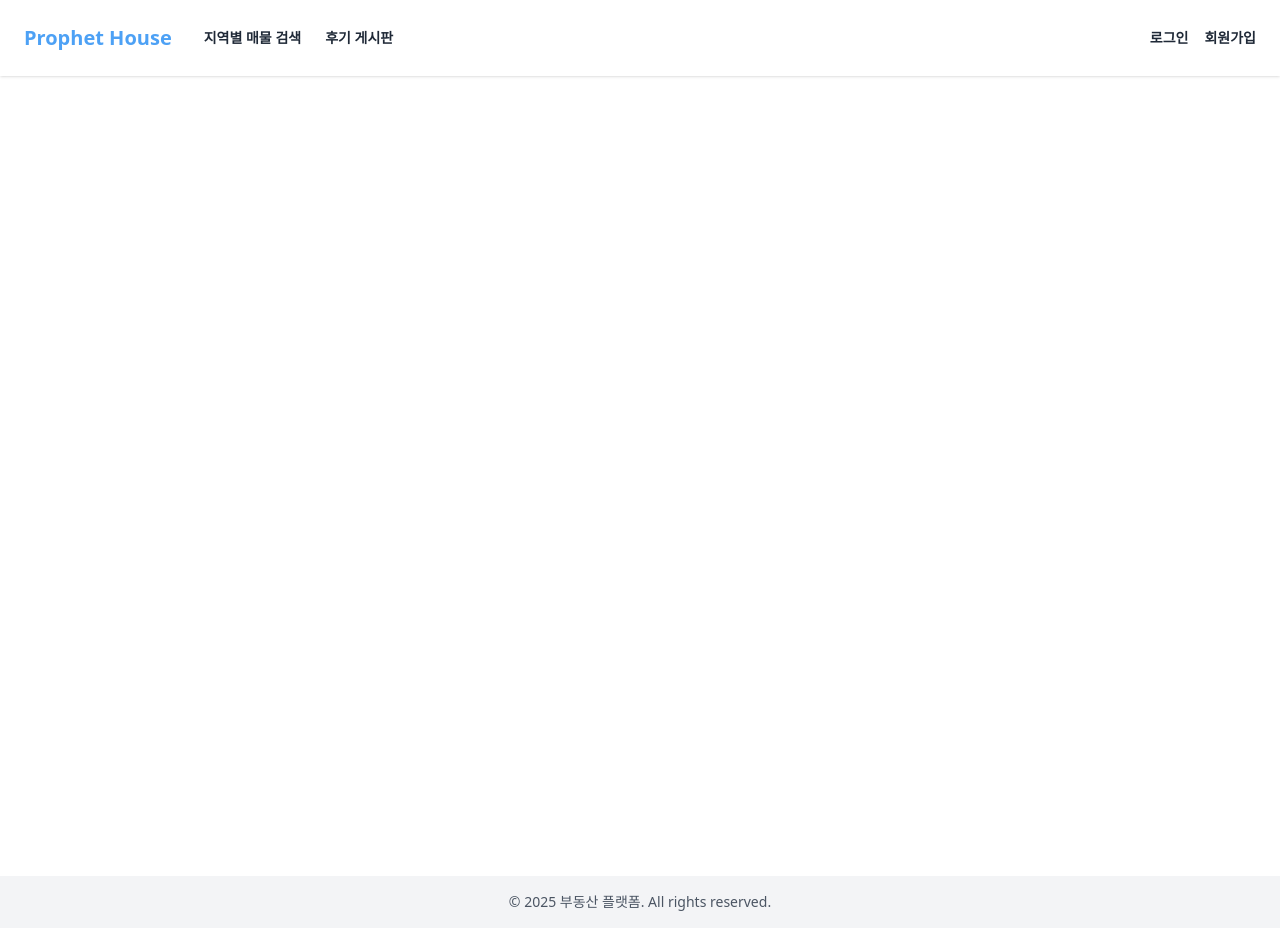
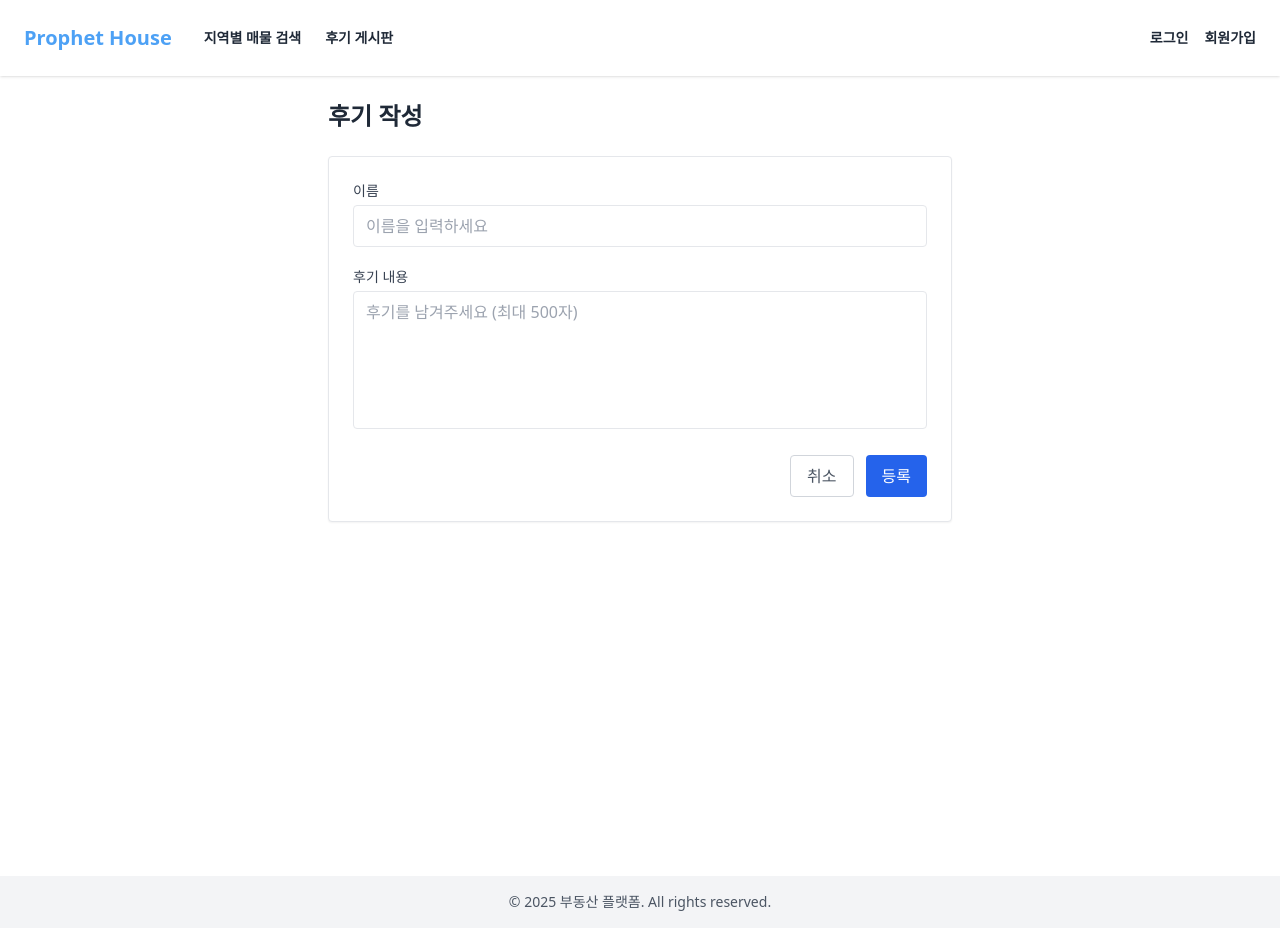
Before and after one commit to eoreunjee/final-project-prophet-house, a Vue app in the folder front/: page /reviews/regist in a window 1280 px wide. Built offline with nearby package versions, Linux system fonts and the light colour scheme.

Commit message:
파일이름 변경, 후기작성 페이지 추가가

```diff
--- /dev/null
+++ b/front/src/components/JeonsaeSagi.vue
@@ -0,0 +1,31 @@
+<template>
+        <!-- 실거래가 예측 안내 -->
+    <section class="bg-red-50 border-l-4 border-red-400 text-red-700 px-6 py-4 rounded mb-6">
+      지역별로 전세사기 발생 건수를 확인하실 수 있습니다.
+    </section>
+
+    <!-- 매물 카드 리스트 -->
+    <section class="grid grid-cols-1 md:grid-cols-2 lg:grid-cols-3 gap-6">
+      <div v-for="n in 6" :key="n" class="bg-white border rounded-lg p-5 shadow-sm">
+        <div class="mb-2 font-semibold text-gray-800">강남 신축 아파트</div>
+        <p class="text-sm text-gray-600 mb-1">서울특별시 강남구 테헤란로 123</p>
+        <p class="text-sm text-gray-600">가격: 9억 8000만원</p>
+        <p class="text-sm text-gray-600">면적: 84.12㎡ (25평)</p>
+        <p class="text-sm text-gray-600">구조: 3룸 / 2욕실</p>
+        <p class="text-sm text-gray-600">층수: 12층 / 총 20층</p>
+        <p class="text-sm mt-2 font-medium text-blue-600">예상 미래 시세: 10억 5000만원</p>
+        <div class="mt-4 flex justify-between items-center">
+          <button class="text-sm text-blue-600 hover:underline">상세보기</button>
+          <button class="px-3 py-1 bg-blue-100 text-blue-600 text-sm rounded">연락하기</button>
+        </div>
+      </div>
+    </section>
+</template>
+
+<script setup>
+
+</script>
+
+<style lang="scss" scoped>
+
+</style>
--- /dev/null
+++ b/front/src/components/RealpricePrediction.vue
@@ -0,0 +1,31 @@
+<template>
+        <!-- 실거래가 예측 안내 -->
+    <section class="bg-blue-50 border-l-4 border-blue-400 text-blue-700 px-6 py-4 rounded mb-6">
+      매매 실거래가 예측 정보를 확인하실 수 있습니다.
+    </section>
+
+    <!-- 매물 카드 리스트 -->
+    <section class="grid grid-cols-1 md:grid-cols-2 lg:grid-cols-3 gap-6">
+      <div v-for="n in 6" :key="n" class="bg-white border rounded-lg p-5 shadow-sm">
+        <div class="mb-2 font-semibold text-gray-800">강남 신축 아파트</div>
+        <p class="text-sm text-gray-600 mb-1">서울특별시 강남구 테헤란로 123</p>
+        <p class="text-sm text-gray-600">가격: 9억 8000만원</p>
+        <p class="text-sm text-gray-600">면적: 84.12㎡ (25평)</p>
+        <p class="text-sm text-gray-600">구조: 3룸 / 2욕실</p>
+        <p class="text-sm text-gray-600">층수: 12층 / 총 20층</p>
+        <p class="text-sm mt-2 font-medium text-blue-600">예상 미래 시세: 10억 5000만원</p>
+        <div class="mt-4 flex justify-between items-center">
+          <button class="text-sm text-blue-600 hover:underline">상세보기</button>
+          <button class="px-3 py-1 bg-blue-100 text-blue-600 text-sm rounded">연락하기</button>
+        </div>
+      </div>
+    </section>
+</template>
+
+<script setup>
+
+</script>
+
+<style lang="scss" scoped>
+
+</style>
--- a/front/src/components/TheHeader.vue
+++ b/front/src/components/TheHeader.vue
@@ -11,7 +11,7 @@
               class="text-gray-800 hover:text-[#4DA1F5] hover:no-underline no-underline"
             >지역별 매물 검색</router-link>
             <router-link
-              to="/reviews"
+              to="/reviews/list"
               class="text-gray-800 hover:text-[#4DA1F5] hover:no-underline no-underline"
             >후기 게시판</router-link>
           </nav>
--- a/front/src/router/index.js
+++ b/front/src/router/index.js
@@ -16,8 +16,18 @@ const router = createRouter({
     },
     {
       path: '/reviews',
-      name: 'reviews',
-      component: () => import('../views/ReviewsView.vue'),
+      children: [
+        {
+          path: 'list',
+          name: 'list',
+          component: () => import('../views/ReviewList.vue'),
+        },
+        {
+          path: 'regist',
+          name: 'regist',
+          component: () => import('../views/ReviewRegistForm.vue'),
+        }
+      ]
     },
     {
       path: '/login',
--- a/front/src/views/ReviewsView.vue
+++ b/front/src/views/ReviewList.vue
@@ -3,9 +3,12 @@
     <!-- 제목과 글쓰기 버튼 -->
     <div class="flex justify-between items-center mb-6">
       <h1 class="text-2xl font-bold text-gray-800">후기 게시판</h1>
-      <button class="bg-blue-600 hover:bg-blue-700 text-white px-4 py-2 rounded font-medium">
+      <router-link
+        to="/reviews/regist"
+        class="bg-blue-600 hover:bg-blue-700 text-white px-4 py-2 rounded font-medium"
+      >
         후기 작성
-      </button>
+      </router-link>
     </div>
 
     <!-- 후기 리스트 -->
--- /dev/null
+++ b/front/src/views/ReviewRegistForm.vue
@@ -0,0 +1,81 @@
+<template>
+  <div class="max-w-2xl mx-auto p-6">
+    <!-- 제목 -->
+    <h1 class="text-2xl font-bold text-gray-800 mb-6">후기 작성</h1>
+
+    <!-- 작성 폼 -->
+    <form @submit.prevent="submitReview" class="bg-white border rounded shadow-sm p-6 space-y-5">
+      <!-- 이름 입력 -->
+      <div>
+        <label for="author" class="block text-sm font-medium text-gray-700 mb-1">이름</label>
+        <input
+          id="author"
+          v-model="form.author"
+          type="text"
+          required
+          maxlength="10"
+          placeholder="이름을 입력하세요"
+          class="w-full border rounded px-3 py-2 text-gray-800 focus:outline-none focus:ring-2 focus:ring-blue-200"
+        />
+      </div>
+
+      <!-- 내용 입력 -->
+      <div>
+        <label for="content" class="block text-sm font-medium text-gray-700 mb-1">후기 내용</label>
+        <textarea
+          id="content"
+          v-model="form.content"
+          required
+          rows="5"
+          maxlength="500"
+          placeholder="후기를 남겨주세요 (최대 500자)"
+          class="w-full border rounded px-3 py-2 text-gray-800 focus:outline-none focus:ring-2 focus:ring-blue-200 resize-none"
+        ></textarea>
+      </div>
+
+      <!-- 버튼 -->
+      <div class="flex justify-end gap-3">
+        <button
+          type="button"
+          @click="cancel"
+          class="px-4 py-2 rounded border border-gray-300 text-gray-600 hover:bg-gray-100"
+        >
+          취소
+        </button>
+        <button
+          type="submit"
+          class="px-4 py-2 rounded bg-blue-600 text-white font-medium hover:bg-blue-700"
+        >
+          등록
+        </button>
+      </div>
+    </form>
+  </div>
+</template>
+
+<script setup>
+import { ref } from 'vue'
+import { useRouter } from 'vue-router'
+
+const router = useRouter()
+const form = ref({
+  author: '',
+  content: ''
+})
+
+function submitReview() {
+  // 실제로는 API로 전송
+  alert('후기가 등록되었습니다!')
+  // 후기 게시판으로 이동 (예: /reviews)
+  router.push('/reviews')
+}
+
+function cancel() {
+  // 이전 페이지로 이동 또는 게시판으로 이동
+  router.back()
+}
+</script>
+
+<style scoped>
+/* 필요시 추가 스타일 */
+</style>
--- a/front/src/views/SearchApartView.vue
+++ b/front/src/views/SearchApartView.vue
@@ -7,13 +7,33 @@
     <section class="bg-white border rounded-lg p-6 shadow mb-8">
       <h2 class="text-lg font-semibold mb-4 text-gray-700">검색 옵션</h2>
       <div class="grid grid-cols-1 md:grid-cols-3 gap-4 items-end">
+        <!-- 이름 검색 -->
+        <div>
+          <input
+            type="text"
+            class="w-full px-4 py-2 border border-gray-300 rounded focus:outline-none focus:ring-1 focus:ring-blue-100"
+            placeholder="건물 이름 검색">
+        </div>
+
         <!-- 거래유형 -->
         <div>
           <label class="block text-sm text-gray-600 mb-1">거래 유형</label>
           <div class="flex gap-2">
-            <button class="px-4 py-1 rounded border border-gray-300 text-sm">매매</button>
-            <button class="px-4 py-1 rounded border border-gray-300 text-sm">전세</button>
-            <button class="px-4 py-1 rounded border border-gray-300 text-sm">월세</button>
+            <button
+              class="px-4 py-1 rounded border border-gray-300 text-sm"
+              :class="selectedType === '매매' ? 'bg-blue-100 text-blue-600 border-blue-400' : ''"
+              @click="selectedType = '매매'"
+            >매매</button>
+            <button
+              class="px-4 py-1 rounded border border-gray-300 text-sm"
+              :class="selectedType === '전세' ? 'bg-blue-100 text-blue-600 border-blue-400' : ''"
+              @click="selectedType = '전세'"
+            >전세</button>
+            <button
+              class="px-4 py-1 rounded border border-gray-300 text-sm"
+              :class="selectedType === '월세' ? 'bg-blue-100 text-blue-600 border-blue-400' : ''"
+              @click="selectedType = '월세'"
+            >월세</button>
           </div>
         </div>
 
@@ -46,16 +66,22 @@
 
       <!-- 지도 숨기기 버튼 -->
       <div class="mt-6">
-        <button class="text-sm text-blue-600 hover:underline">지도 숨기기</button>
+        <button
+          class="text-sm text-blue-600 hover:underline"
+          @click="showMap = !showMap"
+        >
+          {{ showMap ? '지도 숨기기' : '지도 보기' }}
+        </button>
       </div>
     </section>
-    <section>
+
+    <section v-show="showMap">
       <KakaoMap
         :lat="coordinate.lat"
         :lng="coordinate.lng"
         :draggable="true"
         width="100%"
-        class="px-6 py-4 rounded mb-6">
+        class="px-6 py-4 rounded mb-6 shadow mb-8">
         <KakaoMapMarker :lat="coordinate.lat" :lng="coordinate.lng"></KakaoMapMarker>
       </KakaoMap>
     </section>
@@ -63,34 +89,22 @@
     <!-- <section class="mb-10 h-[500px] bg-gray-600">
 
     </section> -->
-
-    <!-- 실거래가 예측 안내 -->
-    <section class="bg-blue-50 border-l-4 border-blue-400 text-blue-700 px-6 py-4 rounded mb-6">
-      미래 실거래가 예측 정보를 확인하실 수 있습니다.
+    <section v-if="selectedType === '매매'">
+      <RealpricePrediction />
+    </section>
+    <section v-else-if="selectedType === '전세' || selectedType === '월세'">
+      <JeonsaeSagi />
     </section>
 
-    <!-- 매물 카드 리스트 -->
-    <section class="grid grid-cols-1 md:grid-cols-2 lg:grid-cols-3 gap-6">
-      <div v-for="n in 6" :key="n" class="bg-white border rounded-lg p-5 shadow-sm">
-        <div class="mb-2 font-semibold text-gray-800">강남 신축 아파트</div>
-        <p class="text-sm text-gray-600 mb-1">서울특별시 강남구 테헤란로 123</p>
-        <p class="text-sm text-gray-600">가격: 9억 8000만원</p>
-        <p class="text-sm text-gray-600">면적: 84.12㎡ (25평)</p>
-        <p class="text-sm text-gray-600">구조: 3룸 / 2욕실</p>
-        <p class="text-sm text-gray-600">층수: 12층 / 총 20층</p>
-        <p class="text-sm mt-2 font-medium text-blue-600">예상 미래 시세: 10억 5000만원</p>
-        <div class="mt-4 flex justify-between items-center">
-          <button class="text-sm text-blue-600 hover:underline">상세보기</button>
-          <button class="px-3 py-1 bg-blue-100 text-blue-600 text-sm rounded">연락하기</button>
-        </div>
-      </div>
-    </section>
   </div>
 </template>
 
 <script setup>
 import { useKakao } from 'vue3-kakao-maps/@utils';
 import { KakaoMap,KakaoMapMarker } from 'vue3-kakao-maps';
+import { ref } from 'vue';
+import RealpricePrediction from '@/components/RealpricePrediction.vue'
+import JeonsaeSagi from '@/components/JeonsaeSagi.vue'
 
 useKakao(import.meta.env.VITE_KAKAO_MAP_API_KEY);
 
@@ -98,6 +112,9 @@ const coordinate = {
   lat: 37.566826,
   lng: 126.9786567
 };
+
+const showMap = ref(true);
+const selectedType = ref('매매');
 </script>
 
 <style scoped></style>
```
